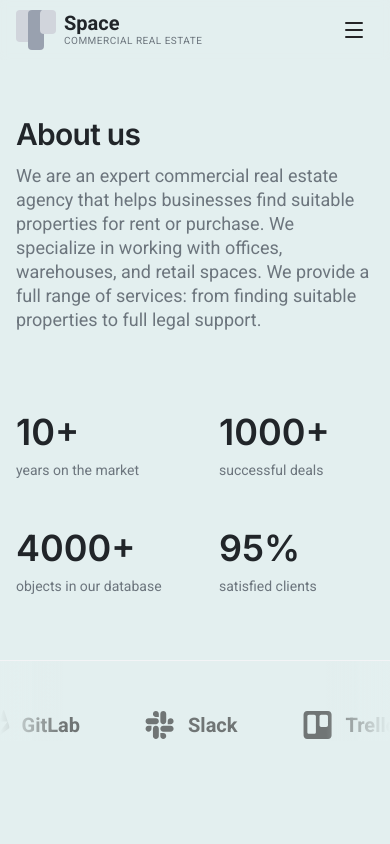
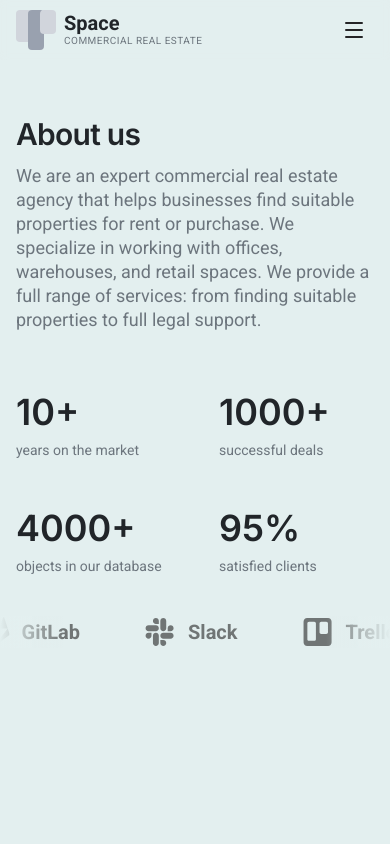
Before and after one commit to Aayush-Shaw/business-landing-page-by-aayushshaw, a Next.js app: page /about in a window 390 px wide. Shown: the top 844 px of the page. Built offline with nearby package versions, Linux system fonts and the light colour scheme.

Commit message:
refactor: adjust spacing and update gradient classes in About section

```diff
--- a/src/components/sections/About.tsx
+++ b/src/components/sections/About.tsx
@@ -41,7 +41,7 @@ export function About() {
   return (
     <section id="about" className="pt-6 md:pt-10 overflow-hidden">
       <div className="w-full px-4 md:px-8">
-        <div className="flex flex-col lg:flex-row justify-between gap-12 lg:gap-24 mb-16">
+        <div className="flex flex-col lg:flex-row justify-between gap-12 lg:gap-24 mb-10">
           {/* Text Content */}
           <div className="lg:w-auto">
             <SectionTitle>About us</SectionTitle>
@@ -55,7 +55,7 @@ export function About() {
           </div>
 
           {/* Stats Grid */}
-          <div className="lg:w-auto flex lg:justify-end mt-8 lg:mt-0">
+          <div className="lg:w-auto flex lg:justify-end mt-3 lg:mt-0">
             <div className="grid grid-cols-2 gap-x-12 gap-y-12 w-full lg:w-auto">
               {stats.map((stat, i) => (
                 <div key={i}>
@@ -73,7 +73,7 @@ export function About() {
       </div>
 
       {/* Partner Logos Marquee */}
-      <div className="pt-12 border-t border-gray-100 relative">
+      <div className="relative">
         <div className="flex w-max animate-marquee">
           {/* We render the logos twice to create a seamless infinite loop */}
           {[...logos, ...logos].map((logo, i) => (
@@ -88,8 +88,8 @@ export function About() {
         </div>
 
         {/* Gradient fades for the edges of the marquee */}
-        <div className="pointer-events-none absolute inset-y-0 left-0 w-16 md:w-32 bg-gradient-to-r from-background to-transparent pt-12" />
-        <div className="pointer-events-none absolute inset-y-0 right-0 w-16 md:w-32 bg-gradient-to-l from-background to-transparent pt-12" />
+        <div className="pointer-events-none absolute inset-y-0 left-0 w-16 md:w-32 bg-linear-to-r from-background to-transparent pt-12" />
+        <div className="pointer-events-none absolute inset-y-0 right-0 w-16 md:w-32 bg-linear-to-l from-background to-transparent pt-12" />
       </div>
     </section>
   );
```
